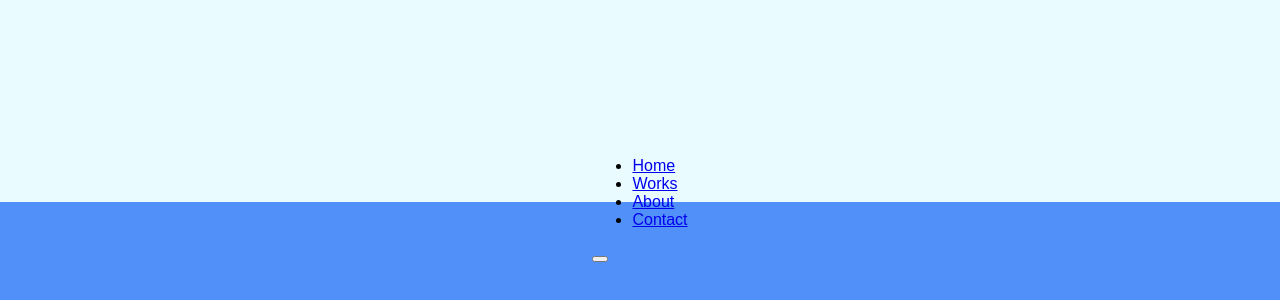
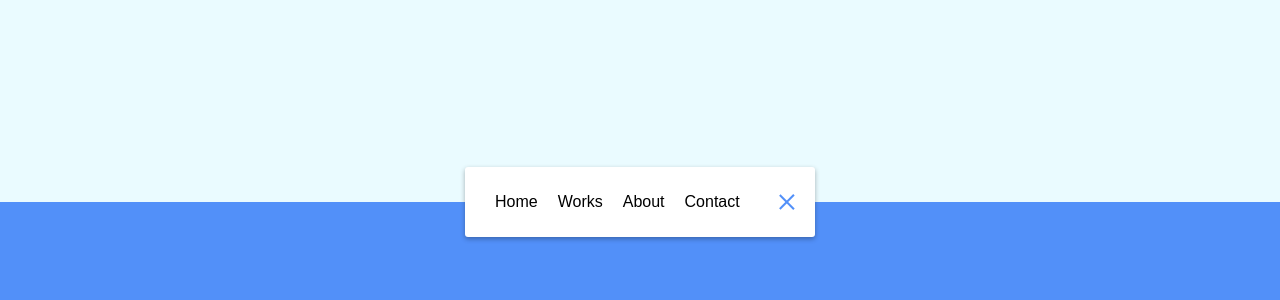
Before and after one commit to Glenda9031/Animated_Navigation, a plain HTML site: page index.html in a window 1280 px wide. Shown: the part 198-498 px from the top of the page. Drawn offline with Linux system fonts and the light colour scheme; a web font is replaced by a local one.

Commit message:
Update index.html, style.css and script.js

```diff
--- a/index.html
+++ b/index.html
@@ -10,8 +10,8 @@
 
 </head>
 <body>
-    <nav>
-        <ul class="active" id="nav">
+    <nav class="active" id="nav">
+        <ul>
             <li><a href="#">Home</a></li>
             <li><a href="#">Works</a></li>
             <li><a href="#">About</a></li>
@@ -23,7 +23,6 @@
             <div class="line line2"></div>
         </button>
     </nav>
-
     <script src="script.js"></script>
         <!-- Dribbble link: https://dribbble.com/shots/2427219-Header-Navigation-Day-053-dailyui -->
 
--- a/script.js
+++ b/script.js
@@ -0,0 +1,4 @@
+const toggle = document.getElementById('toggle')
+const nav = document.getElementById('nav')
+
+toggle.addEventListener('click', () => nav.classList.toggle('active'))
--- a/style.css
+++ b/style.css
@@ -1,4 +1,4 @@
-@import url('https://fonts.googleapis.com/css2?family=Muli&display=swap');
+@import url('https://fonts.googleapis.com/css?family=Muli&display=swap');
 
 * {
   box-sizing: border-box;
@@ -20,3 +20,88 @@ body {
   height: 100vh;
   margin: 0;
 }
+
+nav {
+  background-color: #fff;
+  padding: 20px;
+  width: 80px;
+  display: flex;
+  align-items: center;
+  justify-content: center;
+  border-radius: 3px;
+  box-shadow: 0 2px 5px rgba(0, 0, 0, 0.3);
+  transition: width 0.6s linear;
+  overflow-x: hidden;
+}
+
+nav.active {
+  width: 350px;
+}
+
+nav ul {
+  display: flex;
+  list-style-type: none;
+  padding: 0;
+  margin: 0;
+  width: 0;
+  transition: width 0.6s linear;
+}
+
+nav.active ul {
+  width: 100%;
+}
+
+nav ul li {
+  transform: rotateY(0deg);
+  opacity: 0;
+  transition: transform 0.6s linear, opacity 0.6s linear;
+}
+
+nav.active ul li {
+  opacity: 1;
+  transform: rotateY(360deg);
+}
+
+nav ul a {
+  position: relative;
+  color: #000;
+  text-decoration: none;
+  margin: 0 10px;
+}
+
+.icon {
+  background-color: #fff;
+  border: 0;
+  cursor: pointer;
+  padding: 0;
+  position: relative;
+  height: 30px;
+  width: 30px;
+}
+
+.icon:focus {
+  outline: 0;
+}
+
+.icon .line {
+  background-color: #5290f9;
+  height: 2px;
+  width: 20px;
+  position: absolute;
+  top: 10px;
+  left: 5px;
+  transition: transform 0.6s linear;
+}
+
+.icon .line2 {
+  top: auto;
+  bottom: 10px;
+}
+
+nav.active .icon .line1 {
+  transform: rotate(-765deg) translateY(5.5px);
+}
+
+nav.active .icon .line2 {
+  transform: rotate(765deg) translateY(-5.5px);
+}
```
Lines whose indentation alone changed are shown as unchanged.
